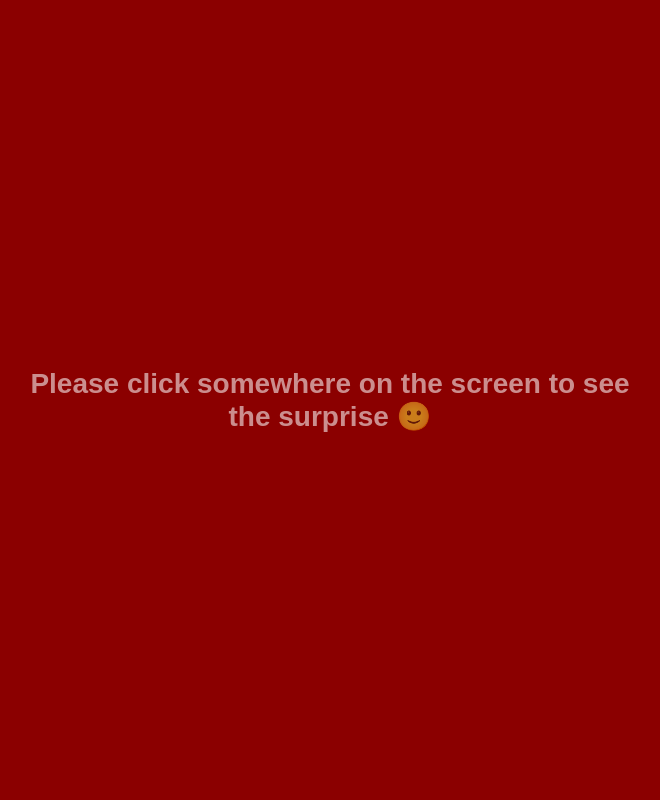
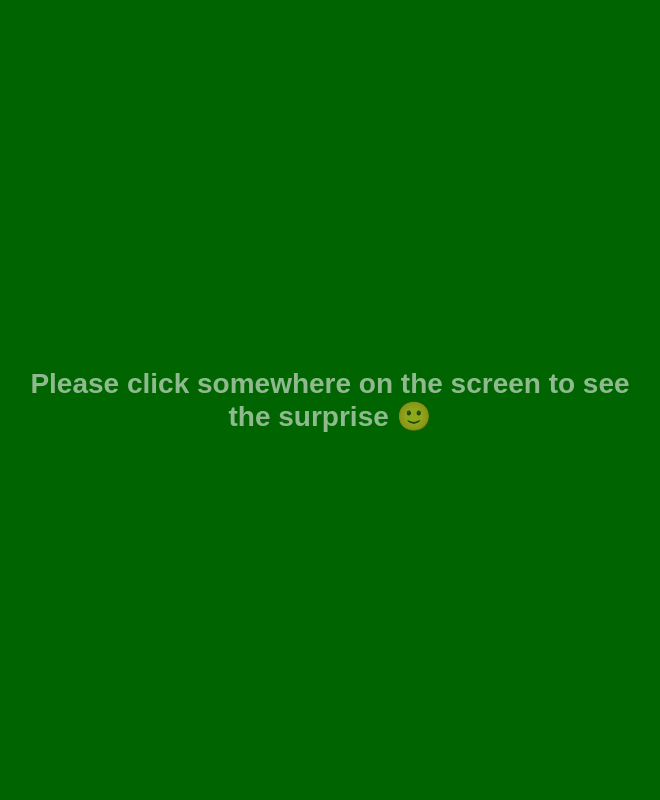
Before and after one commit to hemanth62892/Mobile-Hack, a Flask app: page / in a window 1280 px wide. Shown: the whole page, without its empty margins (310-970 px from the left). Run offline with Flask 3, Linux system fonts and the light colour scheme.

Commit message:
Update style.css

```diff
--- a/static/style.css
+++ b/static/style.css
@@ -135,7 +135,7 @@ img {
 .curtain {
     width: 50%;
     height: 100%;
-    background:#8B0000;
+    background:#006400;
     position: absolute;
     top: 0;
     transition: transform 2.5s ease-in-out; /* Smooth sliding effect */
```
